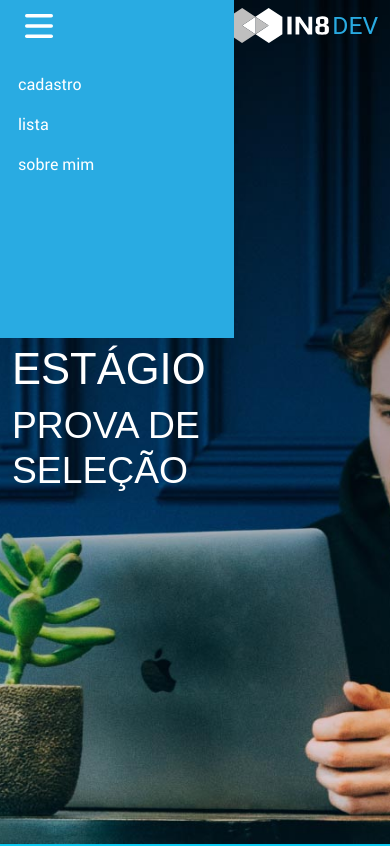
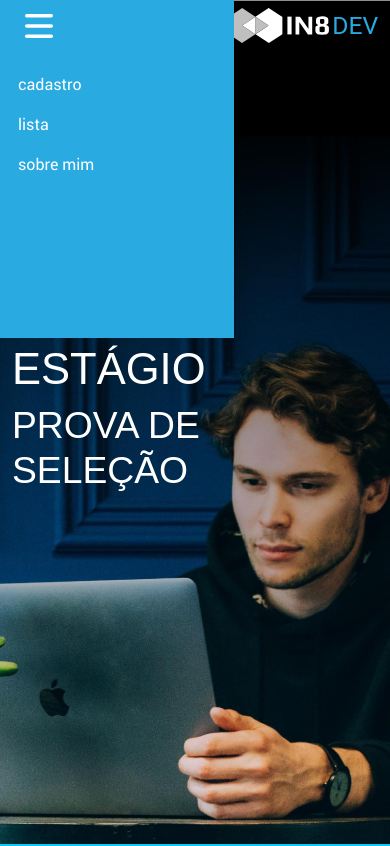
Before and after one commit to anarodrigues1996/devnology_intership_nextjs, a Next.js app: page / in a window 390 px wide. Shown: the top 846 px of the page. Built offline with nearby package versions, Linux system fonts and the light colour scheme; no server answers.

Commit message:
responsive image

```diff
--- a/pages/List.js
+++ b/pages/List.js
@@ -29,6 +29,7 @@ export default function List() {
           <div className='row'>
             <div className='col-12 col-md-2'></div>
             <div className='col-12 col-md-8'>
+              <div className='table-responsive'>
               <table className="table mt-4">
                 <thead>
                   <tr>
@@ -51,6 +52,7 @@ export default function List() {
                 )}
                 </tbody>
               </table>
+              </div>
             </div>
             <div className='col-12 col-md-2'>
 
--- a/styles/globals.css
+++ b/styles/globals.css
@@ -135,4 +135,12 @@ td{
     height: 40vh;
   }
 
+  header{
+    background-image: url("/img/index-image-mobile.jpg");
+  }
+
+  footer{
+    background-image: url("/img/rodape-mobile.jpg");
+  }
+
 }
```
Also changed, not shown: public/img/index-image-mobile.jpg (added), public/img/rodape-mobile.jpg (added).
